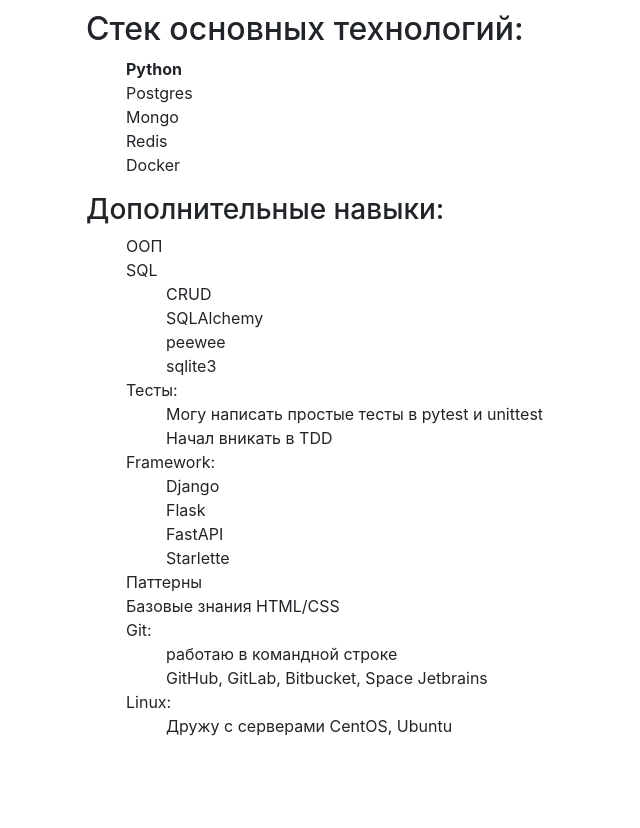
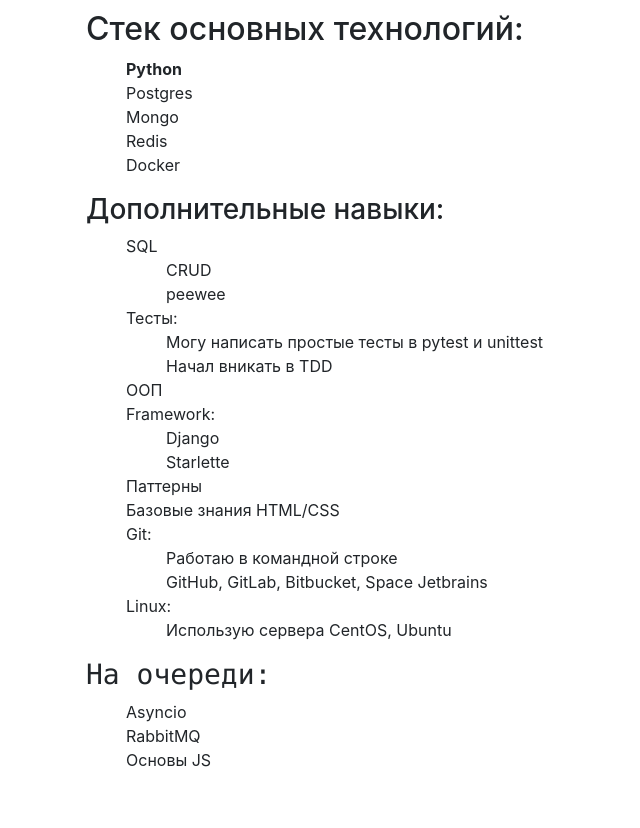
Before and after one commit to Hazzari/aleksan_site_project, a Django app: page / in a window 1280 px wide. Shown: the part 447-1275 px from the top of the page, without its empty margins (0-640 px from the left). Before the commit the page ends 1183 px from the top, so only its background shows below. Run offline with Django 3.2, Linux system fonts and the light colour scheme; some libraries are stand-ins or nearby versions.

Commit message:
update index (develop) information

```diff
--- a/templates/homepage/index.html
+++ b/templates/homepage/index.html
@@ -6,10 +6,10 @@
 {% block body %}
     {#    <img src="..." alt="..." class="img-thumbnail">#}
     <div class="mx-auto my-2 my-sm-3 my-lg-4 p-3 container">
-        <h1 class="head">О себе</h1>
-        <span class="user-select-none">Имя: <b>Александр</b></span><br>
-        <span class="user-select-none">Возраст: {{ age }} лет.</span>
-        <p>Работаю в IT более 20 лет.</p>
+        <h1 class="head ">О себе</h1>
+        <div class="">Имя: <b>Александр</b><br>
+            <span class="">Возраст: {{ age }} лет.</span>
+            <p>Работаю в IT более 20 лет.</p></div>
         <p>Я начинающий <b>Python программист.</b></p>
 
         <p class="text-sm-left " style="max-width: 750px;">
@@ -19,11 +19,8 @@
             Небольшой опыт командной работы на open-source проекте.
             Могу братья за отдельные задачи самостоятельно.
             Умею искать информацию в интернете, а если не получается, знаю как спросить у более опытных коллег.
-
         </p>
-
         <p>Подыскиваю постоянное место работы или проект.</p>
-
         <h2>Стек основных технологий:</h2>
         <ul>
             <li><b>Python</b></li>
@@ -35,13 +32,10 @@
 
         <h3>Дополнительные навыки:</h3>
         <ul>
-            <li>ООП</li>
             <li> SQL
                 <ul>
                     <li>CRUD</li>
-                    <li>SQLAlchemy</li>
                     <li>peewee</li>
-                    <li>sqlite3</li>
                 </ul>
             </li>
 
@@ -51,12 +45,10 @@
                     <li>Начал вникать в TDD</li>
                 </ul>
             </li>
-
+            <li>ООП</li>
             <li>Framework:
                 <ul>
                     <li>Django</li>
-                    <li>Flask</li>
-                    <li>FastAPI</li>
                     <li>Starlette</li>
                 </ul>
             </li>
@@ -64,15 +56,21 @@
             <li>Базовые знания HTML/CSS</li>
             <li>Git:
                 <ul>
-                    <li>работаю в командной строке</li>
+                    <li>Работаю в командной строке</li>
                     <li>GitHub, GitLab, Bitbucket, Space Jetbrains</li>
                 </ul>
             </li>
             <li>Linux:
                 <ul>
-                    <li>Дружу с серверами CentOS, Ubuntu</li>
+                    <li>Использую сервера CentOS, Ubuntu</li>
                 </ul>
             </li>
         </ul>
+        <h3 class="text-monospace">На очереди:</h3>
+        <ul>
+            <li>Asyncio</li>
+            <li>RabbitMQ</li>
+            <li>Основы JS</li>
+        </ul>
     </div>
 {% endblock %}
```
